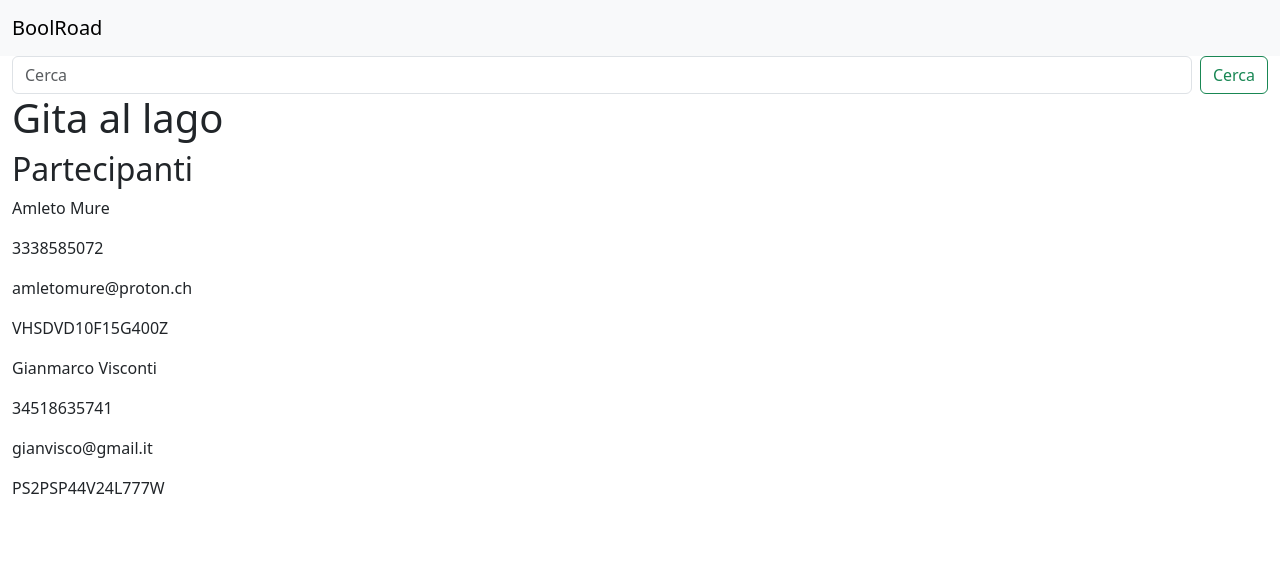
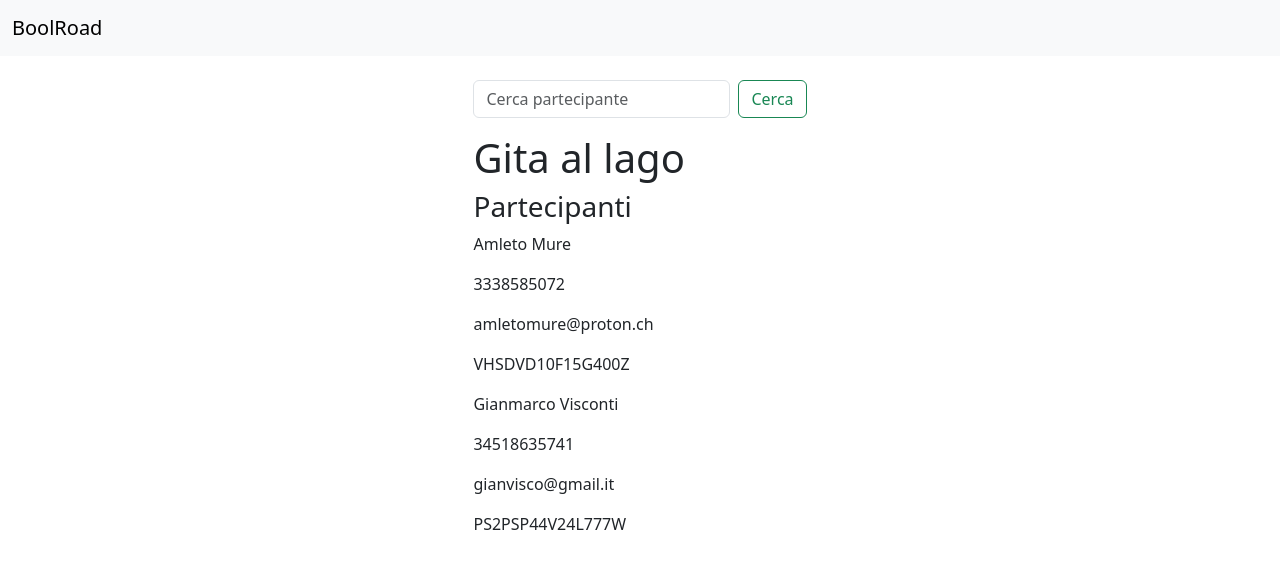
Before and after one commit to Johnnyfromtheblock4/boolroad, a React (Vite) app: page /trips/1 in a window 1280 px wide. Shown: the top 568 px of the page. Built offline with nearby package versions, Linux system fonts and the light colour scheme.

Commit message:
[MDF]style-DetailTrip

```diff
--- a/src/pages/DetailTrip.jsx
+++ b/src/pages/DetailTrip.jsx
@@ -15,6 +15,8 @@ const DetailTrip = () => {
 
 
   return (
+
+    <div className="container d-flex flex-column align-items-center mt-4">
       <div>
         <div className="container-fluid">
           <div className="row">
@@ -24,8 +26,8 @@ const DetailTrip = () => {
                 <input
                   className="form-control me-2"
                   type="search"
-                placeholder="Cerca"
-                aria-label="Cerca"
+                  placeholder="Cerca partecipante"
+                  aria-label="Cerca partecipante"
                 />
                 <button className="btn btn-outline-success" type="submit">
                   Cerca
@@ -34,10 +36,11 @@ const DetailTrip = () => {
             </div>
           </div>
           {/* Participant */}
-        <div className="col-12">
+          <div className="col-12 mt-3">
             <h1>{currentTrip && currentTrip.name}</h1>
-          <h2>Partecipanti</h2>
+            <h3>Partecipanti</h3>
             <ParticipantCard currentTrip={currentTrip} id={id} />
+          </div>
         </div>
       </div>
     </div>
```
Lines whose indentation alone changed are shown as unchanged.
